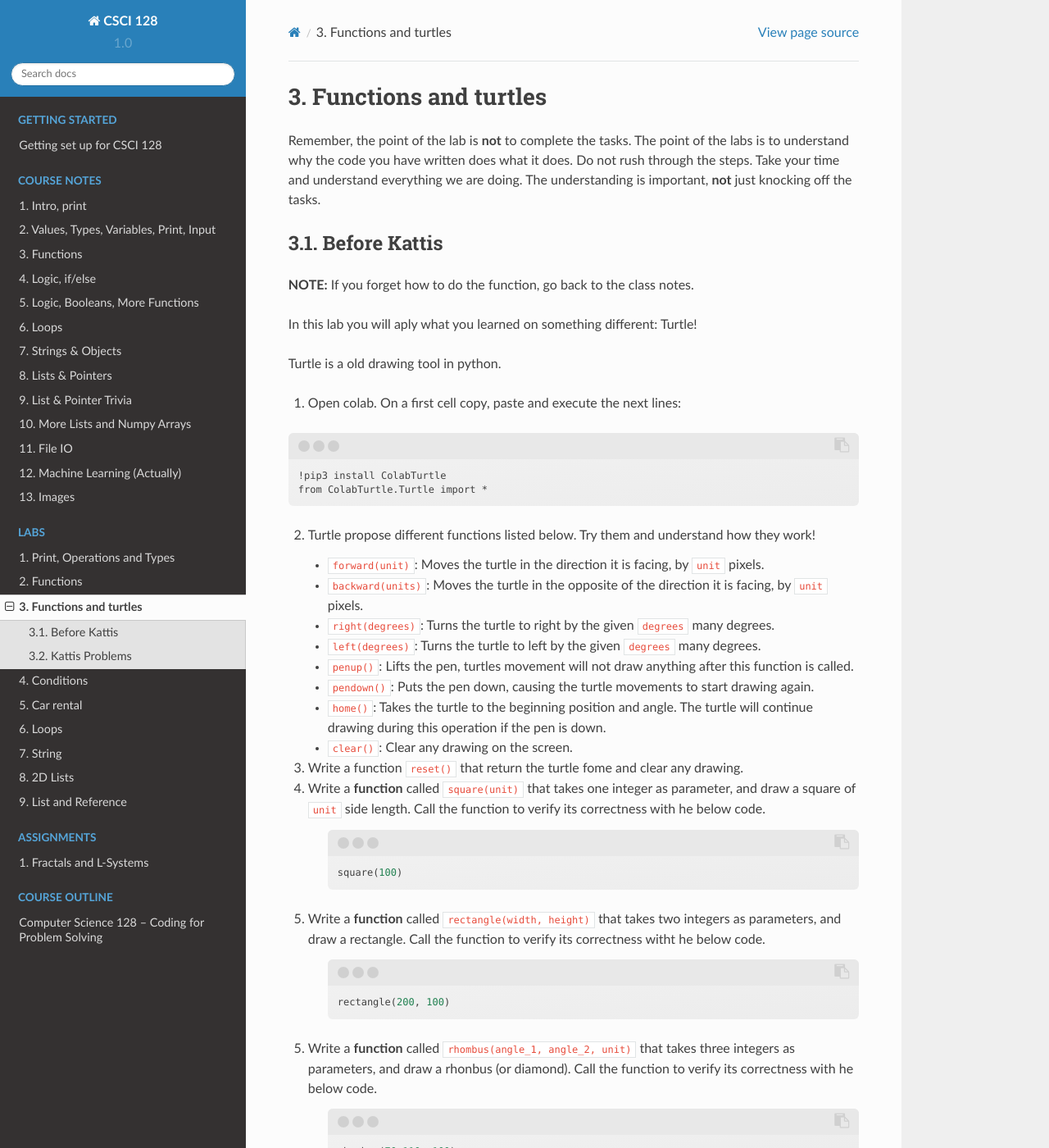
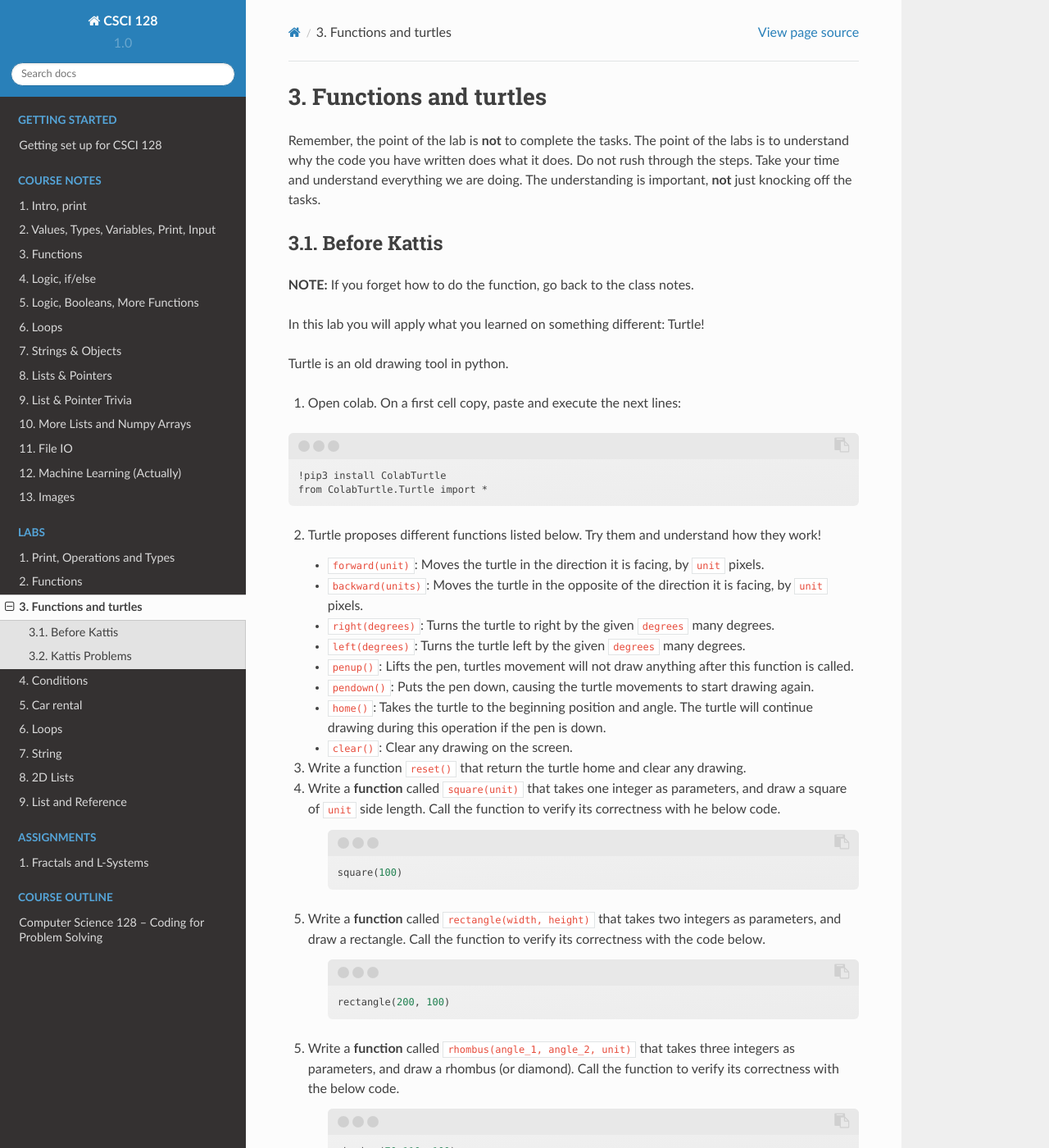
Before and after one commit to jdelamer/csci-128, a Sphinx documentation site: the page built from source/labs/function_turtle.rst, in a window 1280 px wide and 1400 px high. Shown: the whole window at 82% size. Built offline with Sphinx 7.4.7 and the Read the Docs theme 2.0.0, drawn with Linux system fonts in a browser that asks for light colours; pages that are not in the unit, such as notebooks, are missing from menus; some of the changed text lies outside the part shown.

Commit message:
Fix function turtle

```diff
--- a/source/labs/function_turtle.rst
+++ b/source/labs/function_turtle.rst
@@ -10,9 +10,9 @@ Before Kattis
 
 **NOTE:**  :doc:`If you forget how to do the function, go back to the class notes. </topic3>`
 
-In this lab you will aply what you learned on something different: Turtle!
+In this lab you will apply what you learned on something different: Turtle!
 
-Turtle is a old drawing tool in python.
+Turtle is an old drawing tool in python.
 
 
 1. Open colab. On a first cell copy, paste and execute the next lines:
@@ -22,33 +22,33 @@ Turtle is a old drawing tool in python.
     !pip3 install ColabTurtle
     from ColabTurtle.Turtle import *
 
-2. Turtle propose different functions listed below. Try them and understand how they work!
+2. Turtle proposes different functions listed below. Try them and understand how they work!
 
    *  :code:`forward(unit)`: Moves the turtle in the direction it is facing, by :code:`unit` pixels.
    *  :code:`backward(units)`: Moves the turtle in the opposite of the direction it is facing, by :code:`unit` pixels.
    *  :code:`right(degrees)`: Turns the turtle to right by the given :code:`degrees` many degrees.
-   *  :code:`left(degrees)`: Turns the turtle to left by the given :code:`degrees` many degrees.
+   *  :code:`left(degrees)`: Turns the turtle left by the given :code:`degrees` many degrees.
    *  :code:`penup()`: Lifts the pen, turtles movement will not draw anything after this function is called.
    *  :code:`pendown()`: Puts the pen down, causing the turtle movements to start drawing again.
    *  :code:`home()`: Takes the turtle to the beginning position and angle. The turtle will continue drawing during this operation if the pen is down.
    *  :code:`clear()`: Clear any drawing on the screen.
 
-3. Write a function :code:`reset()` that return the turtle fome and clear any drawing.
+3. Write a function :code:`reset()` that return the turtle home and clear any drawing.
 
-4. Write a **function** called :code:`square(unit)` that takes one integer as parameter, and draw a square of :code:`unit` side length. Call the function to verify its correctness with he below code.
+4. Write a **function** called :code:`square(unit)` that takes one integer as parameters, and draw a square of :code:`unit` side length. Call the function to verify its correctness with he below code.
 
     .. code-block:: python
 
         square(100)
 
 
-5. Write a **function** called :code:`rectangle(width, height)` that takes two integers as parameters, and draw a rectangle. Call the function to verify its correctness witht he below code.
+5. Write a **function** called :code:`rectangle(width, height)` that takes two integers as parameters, and draw a rectangle. Call the function to verify its correctness with the code below.
 
     .. code-block:: python
 
         rectangle(200, 100)
 
-5. Write a **function** called :code:`rhombus(angle_1, angle_2, unit)` that takes three integers as parameters, and draw a rhonbus (or diamond). Call the function to verify its correctness with he below code.
+5. Write a **function** called :code:`rhombus(angle_1, angle_2, unit)` that takes three integers as parameters, and draw a rhombus (or diamond). Call the function to verify its correctness with the below code.
 
     .. code-block:: python
 
@@ -62,7 +62,7 @@ Turtle is a old drawing tool in python.
    To modify the color you can use the function :code:`pencolor(colorstring)`.
 
 
-7.  Write a **function** called :code:`three_squares(unit, space)` that takes two integers as parameters, and draw three squares of side length :code:`unit` separated by a length of :code:`space`. Call the function to verify its correctness with he below code.
+7.  Write a **function** called :code:`three_squares(unit, space)` that takes two integers as parameters, and draw three squares of side length :code:`unit` separated by a length of :code:`space`. Call the function to verify its correctness with the below code.
 
    .. code-block::
 
```
